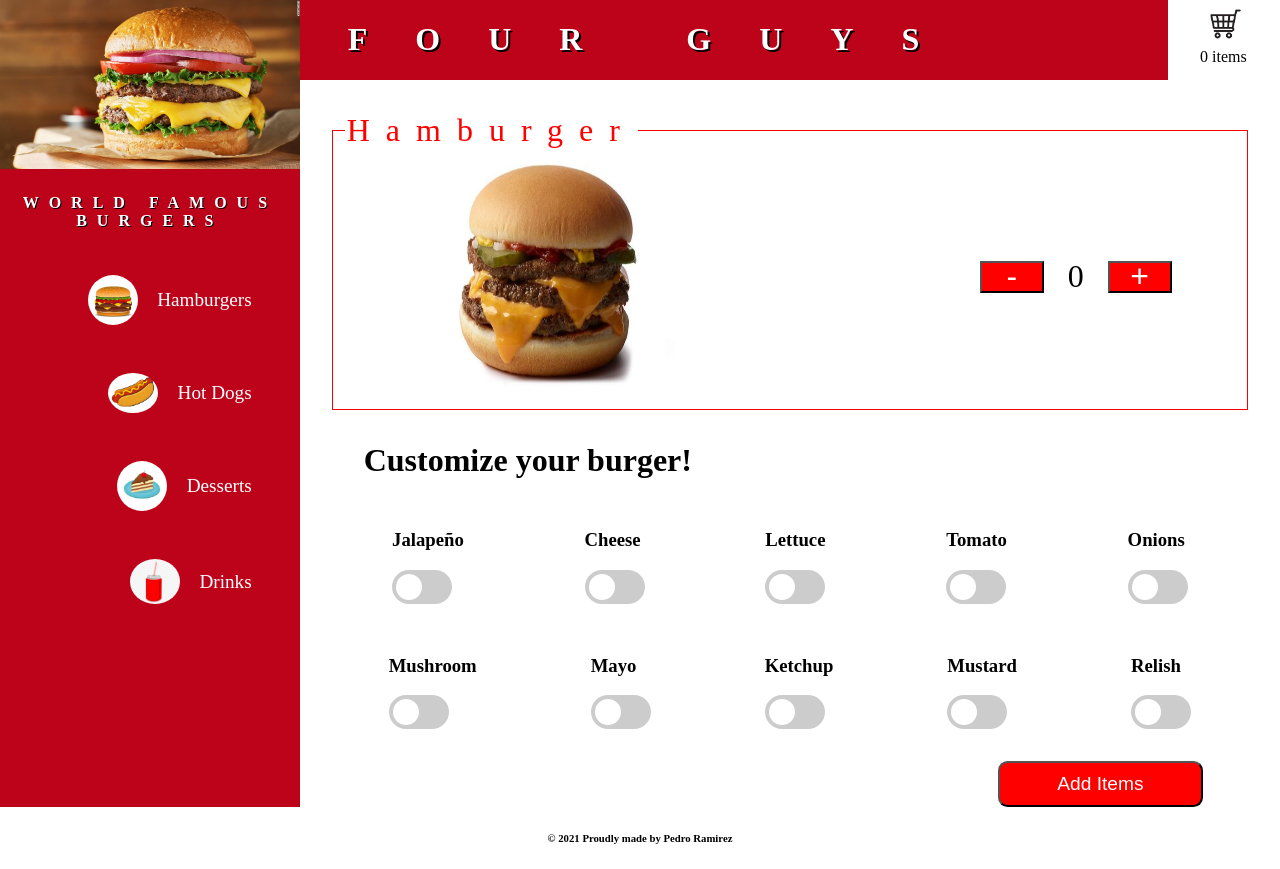
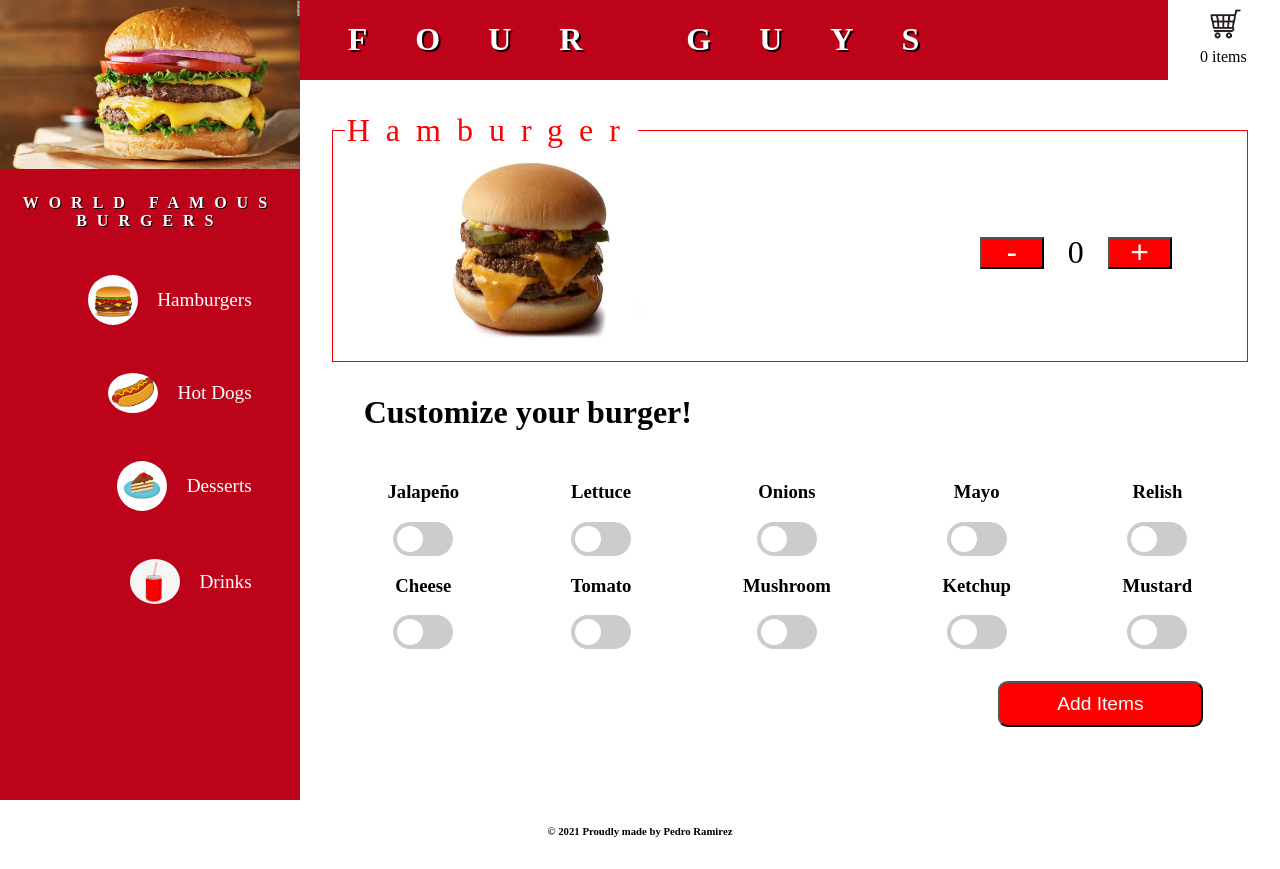
Before and after one commit to pramirez2328/fourGuys-restaurant, a React (Create React App) app: page /hamburgers in a window 1280 px wide. Built offline with nearby package versions, Linux system fonts and the light colour scheme; a web font is replaced by a local one.

Commit message:
add style

```diff
--- a/src/components/BurgerIngredients.jsx
+++ b/src/components/BurgerIngredients.jsx
@@ -1,11 +1,12 @@
 import React from "react";
-import "../style/burgerIngredients.css";
+import "../style/food.css";
 
 function BurgerIngredients({ value }) {
   return (
     <div id="ingredients">
       <h2 class="subtitle">Customize your burger!</h2>
       <div className="foodIngredients">
+        <div className="food_divs">
           <div>
             <h3> Jalapeño</h3>
             <label className="switch">
@@ -20,6 +21,9 @@ function BurgerIngredients({ value }) {
               <span className="slider round"></span>
             </label>
           </div>
+        </div>
+
+        <div className="food_divs">
           <div>
             <h3>Lettuce</h3>
             <label className="switch">
@@ -35,7 +39,9 @@ function BurgerIngredients({ value }) {
               <span className="slider round"></span>
             </label>
           </div>
+        </div>
 
+        <div className="food_divs">
           <div>
             <h3>Onions</h3>
             <label className="switch">
@@ -43,9 +49,8 @@ function BurgerIngredients({ value }) {
               <span className="slider round"></span>
             </label>
           </div>
-      </div>
 
-      <div className="foodIngredients">
+          <div>
             <div>
               <h3>Mushroom</h3>
               <label className="switch">
@@ -53,6 +58,10 @@ function BurgerIngredients({ value }) {
                 <span className="slider round"></span>
               </label>
             </div>
+          </div>
+        </div>
+
+        <div className="food_divs">
           <div>
             <h3>Mayo</h3>
             <label className="switch">
@@ -67,6 +76,16 @@ function BurgerIngredients({ value }) {
               <span className="slider round"></span>
             </label>
           </div>
+        </div>
+
+        <div className="food_divs">
+          <div>
+            <h3>Relish</h3>
+            <label className="switch">
+              <input type="checkbox" />
+              <span className="slider round"></span>
+            </label>
+          </div>
 
           <div>
             <h3>Mustard</h3>
@@ -75,13 +94,6 @@ function BurgerIngredients({ value }) {
               <span className="slider round"></span>
             </label>
           </div>
-
-        <div>
-          <h3>Relish</h3>
-          <label className="switch">
-            <input type="checkbox" />
-            <span className="slider round"></span>
-          </label>
         </div>
       </div>
     </div>
--- a/src/components/DogIngredients.jsx
+++ b/src/components/DogIngredients.jsx
@@ -1,9 +1,9 @@
-import React from "react";
-
 function DogIngredients({ value }) {
   return (
     <div>
-      <div id="burgerIngredients">
+      <h2 class="subtitle">Customize your hot dog!</h2>
+      <div className="foodIngredients">
+        <div className="food_divs">
           <div>
             <h3> Jalapeño</h3>
             <label className="switch">
@@ -19,7 +19,9 @@ function DogIngredients({ value }) {
               <span className="slider round"></span>
             </label>
           </div>
+        </div>
 
+        <div className="food_divs">
           <div>
             <h3>Onions</h3>
             <label className="switch">
@@ -35,7 +37,9 @@ function DogIngredients({ value }) {
               <span className="slider round"></span>
             </label>
           </div>
+        </div>
 
+        <div className="food_divs">
           <div>
             <h3>Ketchup</h3>
             <label className="switch">
@@ -51,6 +55,7 @@ function DogIngredients({ value }) {
               <span className="slider round"></span>
             </label>
           </div>
+        </div>
 
         <div>
           <h3>Relish</h3>
--- a/src/style/burgerIngredients.css
+++ /dev/null
@@ -1,74 +0,0 @@
-.foodIngredients {
-  display: flex;
-  justify-content: space-around;
-  margin: 2em;
-}
-
-.subtitle {
-  margin-left: 2em;
-  font-weight: bold;
-  font-size: 2em;
-  font-family: cursive;
-}
-
-.switch {
-  position: relative;
-  display: inline-block;
-  width: 60px;
-  height: 34px;
-}
-
-/* Hide default HTML checkbox */
-.switch input {
-  opacity: 0;
-  width: 0;
-  height: 0;
-}
-
-/* The slider */
-.slider {
-  position: absolute;
-  cursor: pointer;
-  top: 0;
-  left: 0;
-  right: 0;
-  bottom: 0;
-  background-color: #ccc;
-  -webkit-transition: 0.4s;
-  transition: 0.4s;
-}
-
-.slider:before {
-  position: absolute;
-  content: "";
-  height: 26px;
-  width: 26px;
-  left: 4px;
-  bottom: 4px;
-  background-color: white;
-  -webkit-transition: 0.4s;
-  transition: 0.4s;
-}
-
-input:checked + .slider {
-  background-color: red;
-}
-
-input:focus + .slider {
-  box-shadow: 0 0 1px red;
-}
-
-input:checked + .slider:before {
-  -webkit-transform: translateX(26px);
-  -ms-transform: translateX(26px);
-  transform: translateX(26px);
-}
-
-/* Rounded sliders */
-.slider.round {
-  border-radius: 34px;
-}
-
-.slider.round:before {
-  border-radius: 50%;
-}
--- a/src/style/food.css
+++ b/src/style/food.css
@@ -20,8 +20,8 @@ legend {
 }
 
 .sectionPicture img {
-  width: 17em;
-  height: 15em;
+  width: 15em;
+  height: 12em;
 }
 
 .burgerCounter {
@@ -46,3 +46,85 @@ legend {
   background-color: white;
   color: black;
 }
+
+.foodIngredients {
+  display: flex;
+  justify-content: space-around;
+  margin: 2em;
+}
+
+.food_divs div {
+  display: flex;
+  flex-direction: column;
+  justify-content: center;
+  align-items: center;
+}
+
+.subtitle {
+  margin-left: 2em;
+  font-weight: bold;
+  font-size: 2em;
+  font-family: cursive;
+}
+
+.switch {
+  position: relative;
+  display: inline-block;
+  width: 60px;
+  height: 34px;
+}
+
+/* Hide default HTML checkbox */
+.switch input {
+  opacity: 0;
+  width: 0;
+  height: 0;
+}
+
+/* The slider */
+.slider {
+  position: absolute;
+  cursor: pointer;
+  top: 0;
+  left: 0;
+  right: 0;
+  bottom: 0;
+  background-color: #ccc;
+  -webkit-transition: 0.4s;
+  transition: 0.4s;
+}
+
+.slider:before {
+  position: absolute;
+  content: "";
+  height: 26px;
+  width: 26px;
+  left: 4px;
+  bottom: 4px;
+  background-color: white;
+  -webkit-transition: 0.4s;
+  transition: 0.4s;
+}
+
+input:checked + .slider {
+  background-color: red;
+}
+
+input:focus + .slider {
+  box-shadow: 0 0 1px red;
+}
+
+input:checked + .slider:before {
+  -webkit-transform: translateX(26px);
+  -ms-transform: translateX(26px);
+  transform: translateX(26px);
+}
+
+/* Rounded sliders */
+.slider.round {
+  border-radius: 34px;
+}
+
+.slider.round:before {
+  border-radius: 50%;
+}
--- a/src/style/sideBar.css
+++ b/src/style/sideBar.css
@@ -1,6 +1,7 @@
 #sideBar {
   width: 25%;
   background-color: #bd0319;
+  height: 100vh;
 }
 
 .title {
```
Lines whose indentation alone changed are shown as unchanged.
